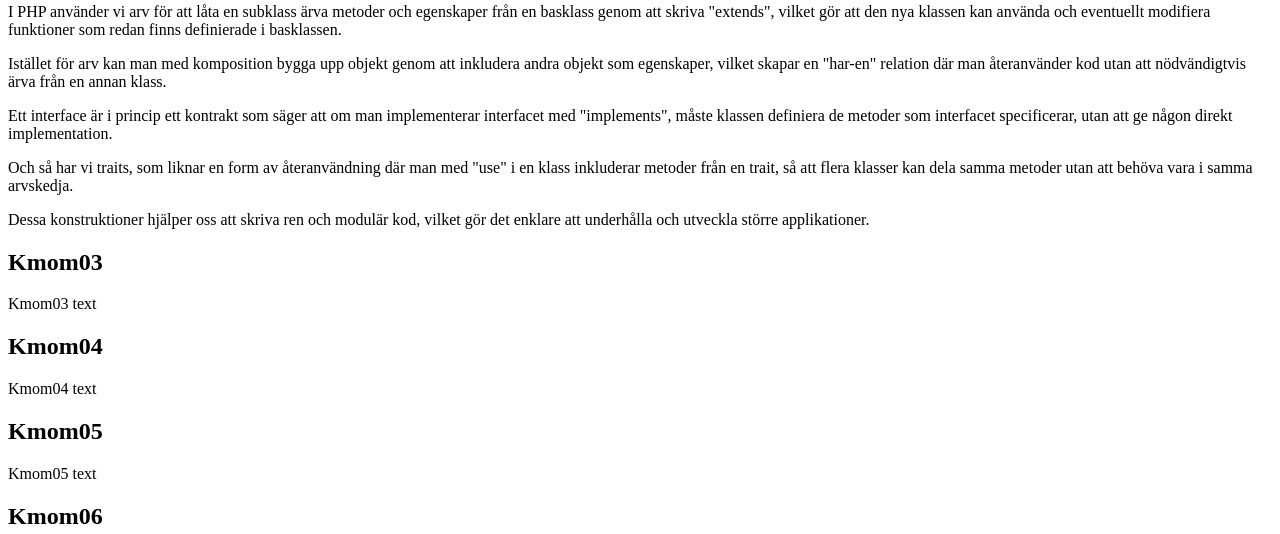
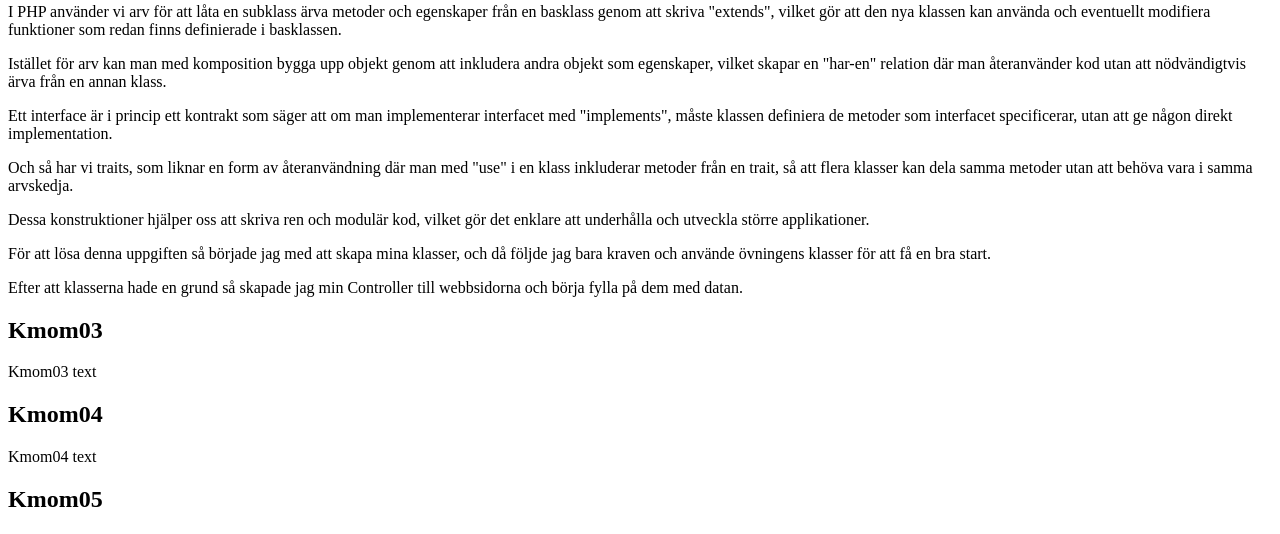
Before and after one commit to dafi-24/mvc, a Symfony app: template templates/report.html.twig in a window 1280 px wide. Shown: the part 1187-1721 px from the top of the page. Run offline with Twig, Linux system fonts and the light colour scheme; the template is opened without the code that fills it, so the values that code supplies are empty; some libraries are stand-ins or nearby versions.

Commit message:
Mer commits

```diff
--- a/templates/report.html.twig
+++ b/templates/report.html.twig
@@ -31,6 +31,8 @@
     <p>Ett interface är i princip ett kontrakt som säger att om man implementerar interfacet med "implements", måste klassen definiera de metoder som interfacet specificerar, utan att ge någon direkt implementation.</p>
     <p>Och så har vi traits, som liknar en form av återanvändning där man med "use" i en klass inkluderar metoder från en trait, så att flera klasser kan dela samma metoder utan att behöva vara i samma arvskedja.</p>
     <p>Dessa konstruktioner hjälper oss att skriva ren och modulär kod, vilket gör det enklare att underhålla och utveckla större applikationer.</p>
+    <p>För att lösa denna uppgiften så började jag med att skapa mina klasser, och då följde jag bara kraven och använde övningens klasser för att få en bra start.</p>
+    <p>Efter att klasserna hade en grund så skapade jag min Controller till webbsidorna och börja fylla på dem med datan.</p>
     <h2 id="kmom03">Kmom03</h2>
     <p>Kmom03 text</p>
     <h2 id="kmom04">Kmom04</h2>
```
